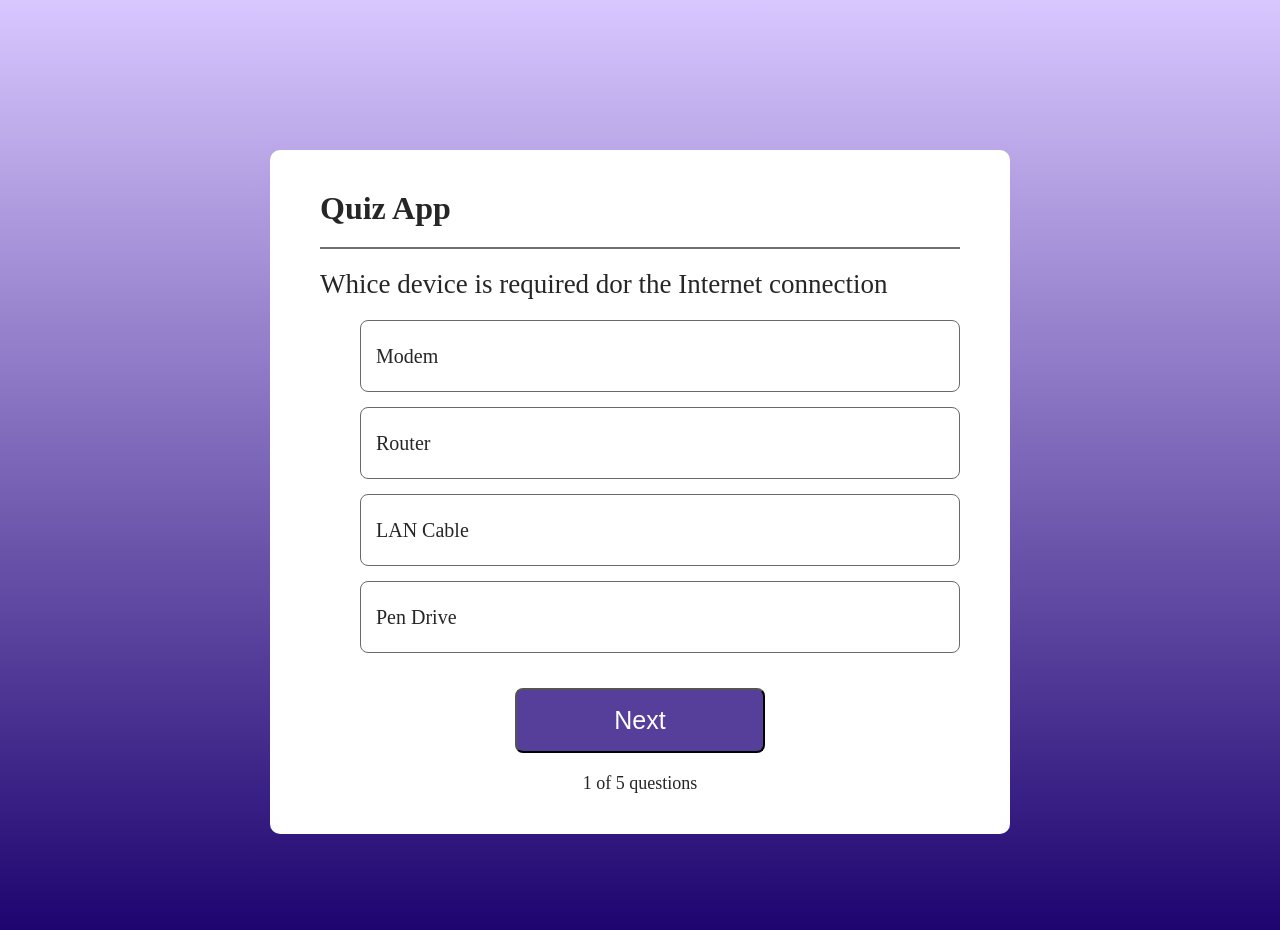
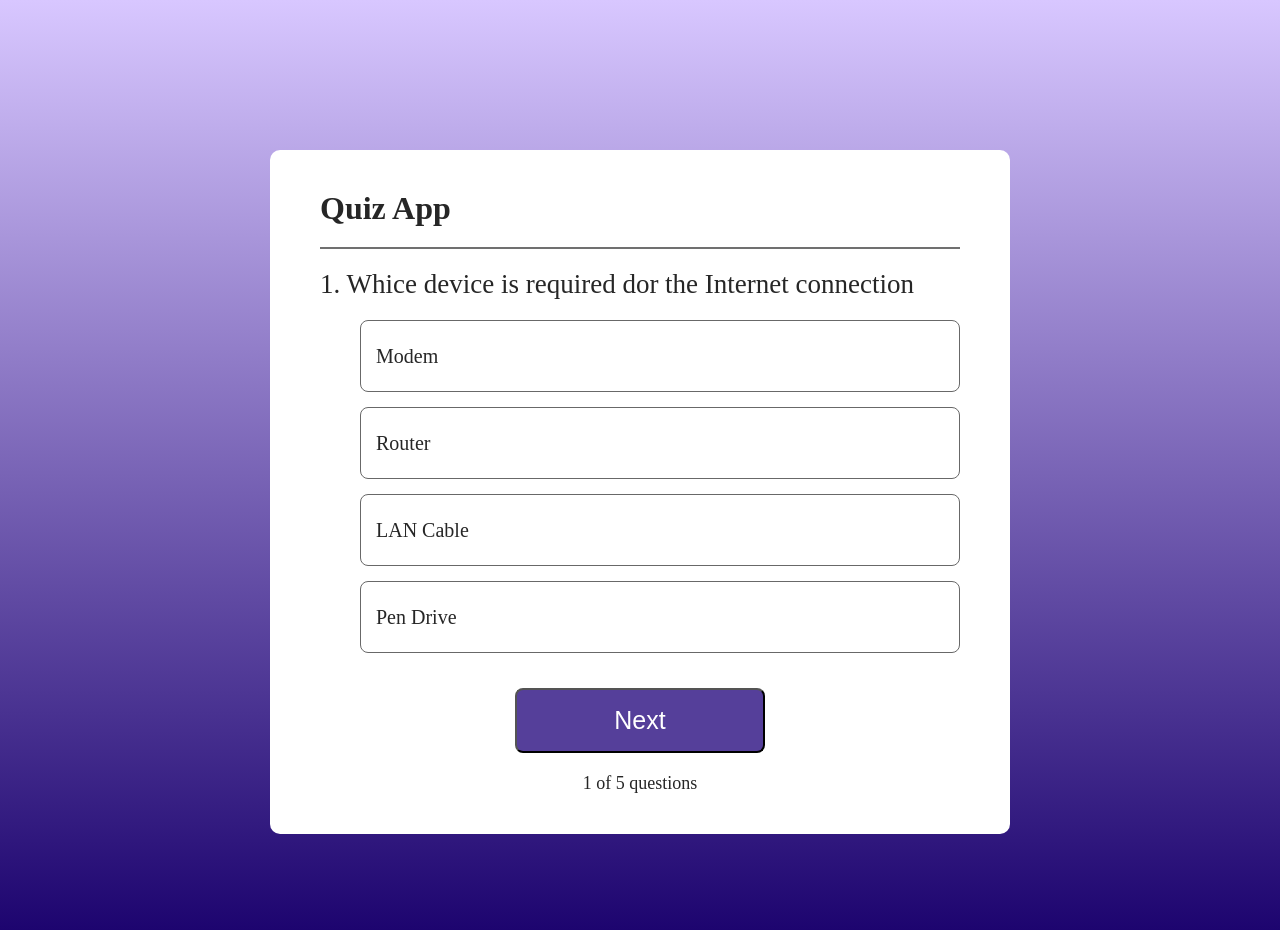
Before and after one commit to IT22914200/Quiz-App, a React (Vite) app: page / in a window 1280 px wide. Shown: the top 930 px of the page. Built offline with nearby package versions, Linux system fonts and the light colour scheme.

Commit message:
Update Quiz.jsx
Update quiz.jsx

```diff
--- a/src/components/Quiz.jsx
+++ b/src/components/Quiz.jsx
@@ -6,7 +6,7 @@ const Quiz = () => {
     <div className='container'>
         <h1>Quiz App</h1>
         <hr />
-        <h2>Whice device is required dor the Internet connection </h2>
+        <h2>1. Whice device is required dor the Internet connection </h2>
         <ul>
             <li>Modem</li>
             <li>Router</li>
```
